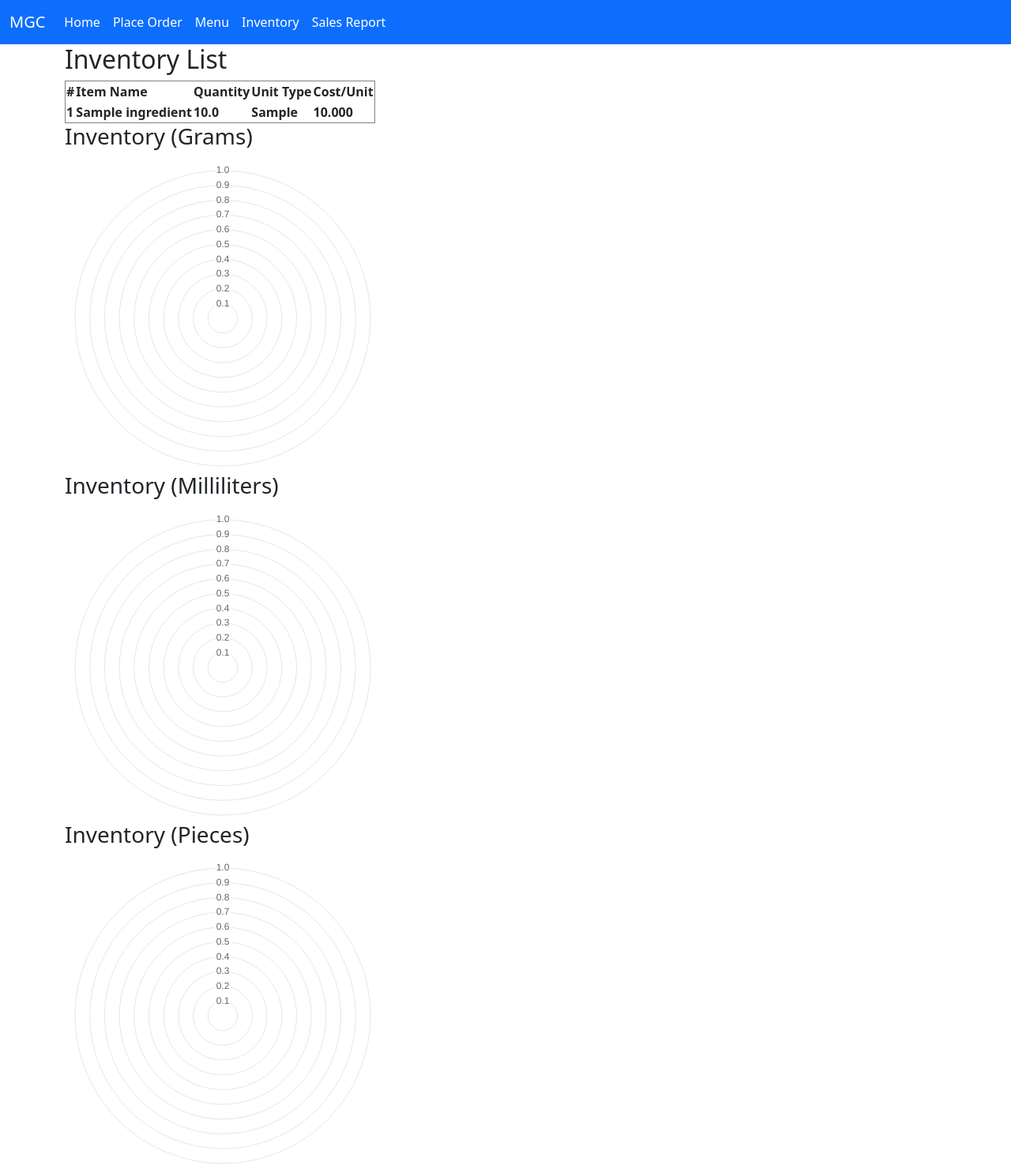
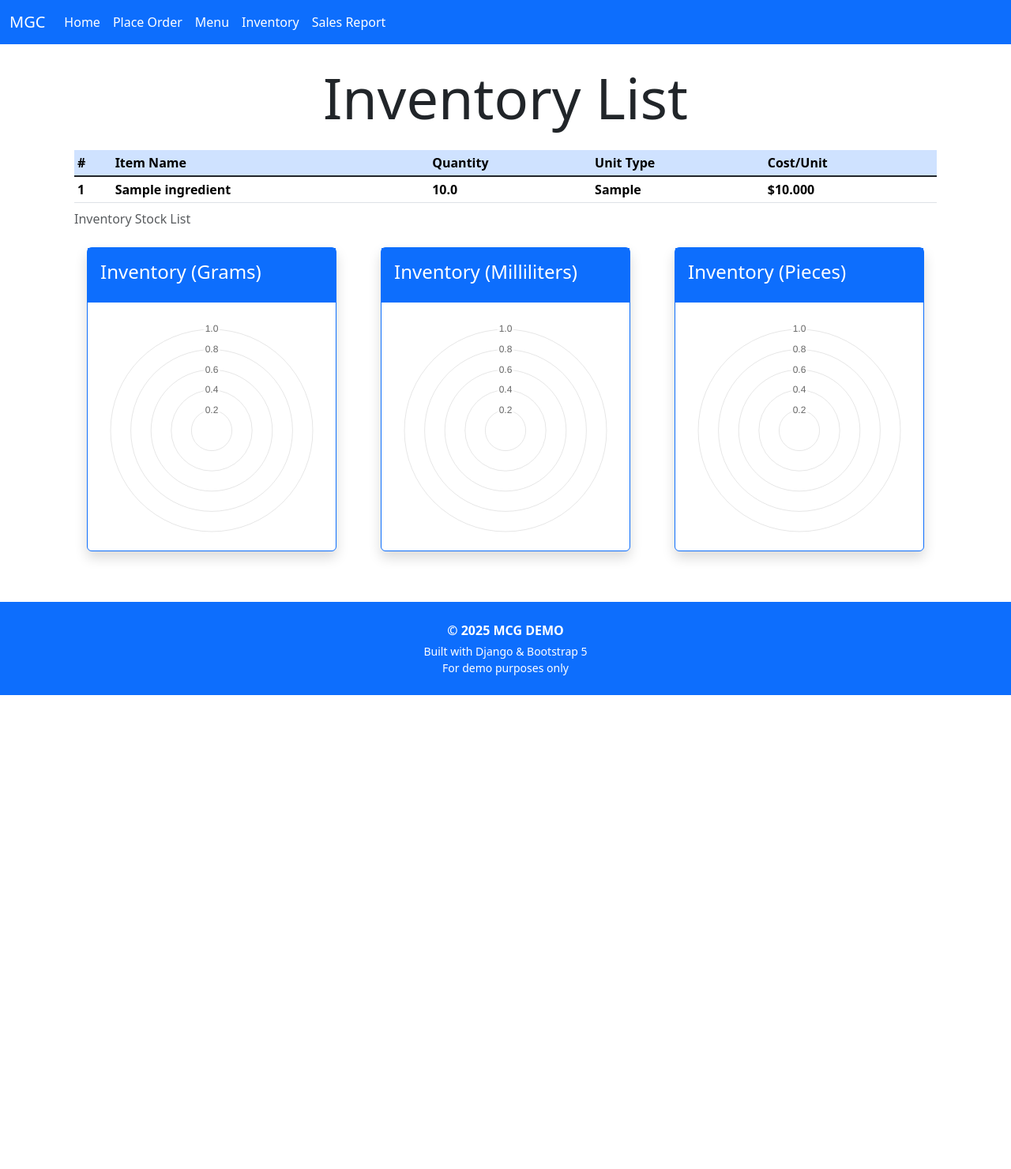
Before and after one commit to gusir22/inventory_prototype, a Django app: page /menu/inventory/ in a window 1280 px wide. Shown: the top 1480 px of the page at 79% size. After the commit the page ends 880 px from the top, so only its background shows below. Run offline with Django 5.2, Linux system fonts and the light colour scheme; tables that the repository leaves empty hold one stand-in row (values such as "Sample post"); lists and menus that the app fills with data are empty.

Commit message:
Styled Inventory with Bootstrap5

```diff
--- a/templates/charts/inventory_polar_charts.html
+++ b/templates/charts/inventory_polar_charts.html
@@ -1,4 +1,9 @@
-<h3>Inventory (Grams)</h3>
+<div class="col-12 col-lg-4">
+    <div class="card mb-3 mx-3 shadow border-primary">
+        <div class="card-body bg-primary text-white">
+            <h4 class="card-title">Inventory (Grams)</h4>
+        </div>
+        <div class="p-3">
             <canvas id="gramsChart" style="max-width: 400px; max-height: 400px;"></canvas>
             <script>
                 const gramsCtx = document.getElementById('gramsChart').getContext('2d');
@@ -25,8 +30,17 @@
                     }
                 });
             </script>
+        </div>
+    </div>
+</div>
 
-<h3>Inventory (Milliliters)</h3>
+<div class="col-12 col-lg-4">
+    <div class="card mb-3 mx-3 shadow border-primary">
+        <div class="card-body bg-primary text-white">
+            <h4 class="card-title">Inventory (Milliliters)</h4>
+        </div>
+
+        <div class="p-3">
             <canvas id="mlChart" style="max-width: 400px; max-height: 400px;"></canvas>
             <script>
                 const mlCtx = document.getElementById('mlChart').getContext('2d');
@@ -53,8 +67,17 @@
                     }
                 });
             </script>
+        </div>
+    </div>
+</div>
 
-<h3>Inventory (Pieces)</h3>
+<div class="col-12 col-lg-4">
+    <div class="card mb-3 mx-3 shadow border-primary">
+        <div class="card-body bg-primary text-white">
+            <h4 class="card-title">Inventory (Pieces)</h4>
+        </div>
+
+        <div class="p-3">
             <canvas id="piecesChart" style="max-width: 400px; max-height: 400px;"></canvas>
             <script>
                 const piecesCtx = document.getElementById('piecesChart').getContext('2d');
@@ -81,3 +104,6 @@
                     }
                 });
             </script>
+        </div>
+    </div>
+</div>
--- a/templates/home.html
+++ b/templates/home.html
@@ -2,7 +2,7 @@
 
 {% block content %}
 <section class="container-fluid mt-4" style="max-width: 800px; margin: auto; padding: 2rem;">
-    <h2 class="display-2">Welcome to the Restaurant Sales & Inventory Demo</h1>
+    <h2 class="display-2 mb-4 text-center">Welcome to the Restaurant Sales & Inventory Demo</h1>
 
         <p class="text-wrap mt-4 lead">
         This demo showcases how <strong>Django</strong> can serve as a powerful backend platform for building a real-world
--- a/templates/menu/inventory_list.html
+++ b/templates/menu/inventory_list.html
@@ -3,30 +3,38 @@
 {% block content %}
     <script src="https://cdn.jsdelivr.net/npm/chart.js"></script>
 
-    <h2>Inventory List</h2>
+    <section class="container-fluid mt-4">
+        <h2 class="display-2 mb-4 text-center">Inventory List</h2>
 
-    <table border="1">
-        <thead>
+        <table class="table table-hover table-sm">
+            <caption>Inventory Stock List</caption>
+            <thead class="table-primary">
                 <tr>
-                <th>#</th>
-                <th>Item Name</th>
-                <th>Quantity</th>
-                <th>Unit Type</th>
-                <th>Cost/Unit</th>
+                    <th scope="col">#</th>
+                    <th scope="col">Item Name</th>
+                    <th scope="col">Quantity</th>
+                    <th scope="col">Unit Type</th>
+                    <th scope="col">Cost/Unit</th>
                 </tr>
             </thead>
-        <tbody>
+            <tbody class="table-group-divider">
                 {% for ingredient in ingredients %}
                     <tr>
-                    <th>{{ forloop.counter }}</th>
+                        <th scope="row">{{ forloop.counter }}</th>
                         <th>{{ ingredient.name }}</th>
                         <th>{{ ingredient.quantity_in_stock }}</th>
                         <th>{{ ingredient.unit }}</th>
-                    <th>{{ ingredient.cost }}</th>
+                        <th>${{ ingredient.cost }}</th>
                     </tr>
                 {% endfor %}
             </tbody>
         </table>
+    </section>
 
+    <section class="container-fluid mt-3">
+        <div class="row">
             {% include "charts/inventory_polar_charts.html" %}
+        </div>
+    </section>
+
 {% endblock content %}
--- a/templates/menu/menu_list.html
+++ b/templates/menu/menu_list.html
@@ -2,7 +2,7 @@
 
 {% block content %}
     <section class="container mt-4">
-        <h2 class="display-5 mb-4 text-center">Menu Items</h2>
+        <h2 class="display-2 mb-4 text-center">Menu Items</h2>
 
         <div class="container mt-2">
             <div class="row">
--- a/templates/orders/place_order.html
+++ b/templates/orders/place_order.html
@@ -2,7 +2,7 @@
 
 {% block content %}
 <section class="container mt-4 text-center">
-    <h2 class="display-5 mb-4">Place an Order</h2>
+    <h2 class="display-2 mb-4">Place an Order</h2>
 
     <p class="text-wrap mb-5 lead">
         What would you like to be served?
```
Lines whose indentation alone changed are shown as unchanged.
